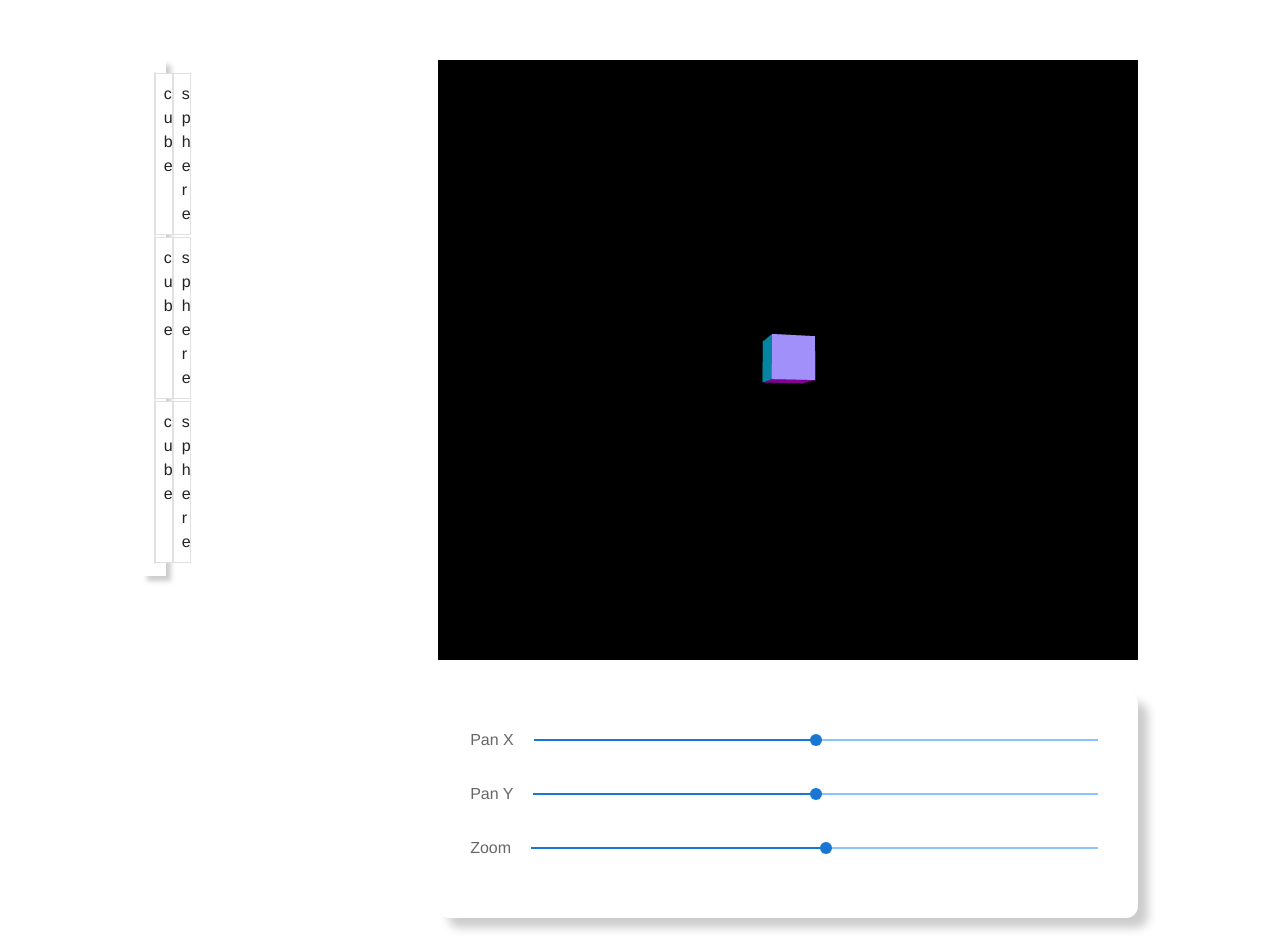
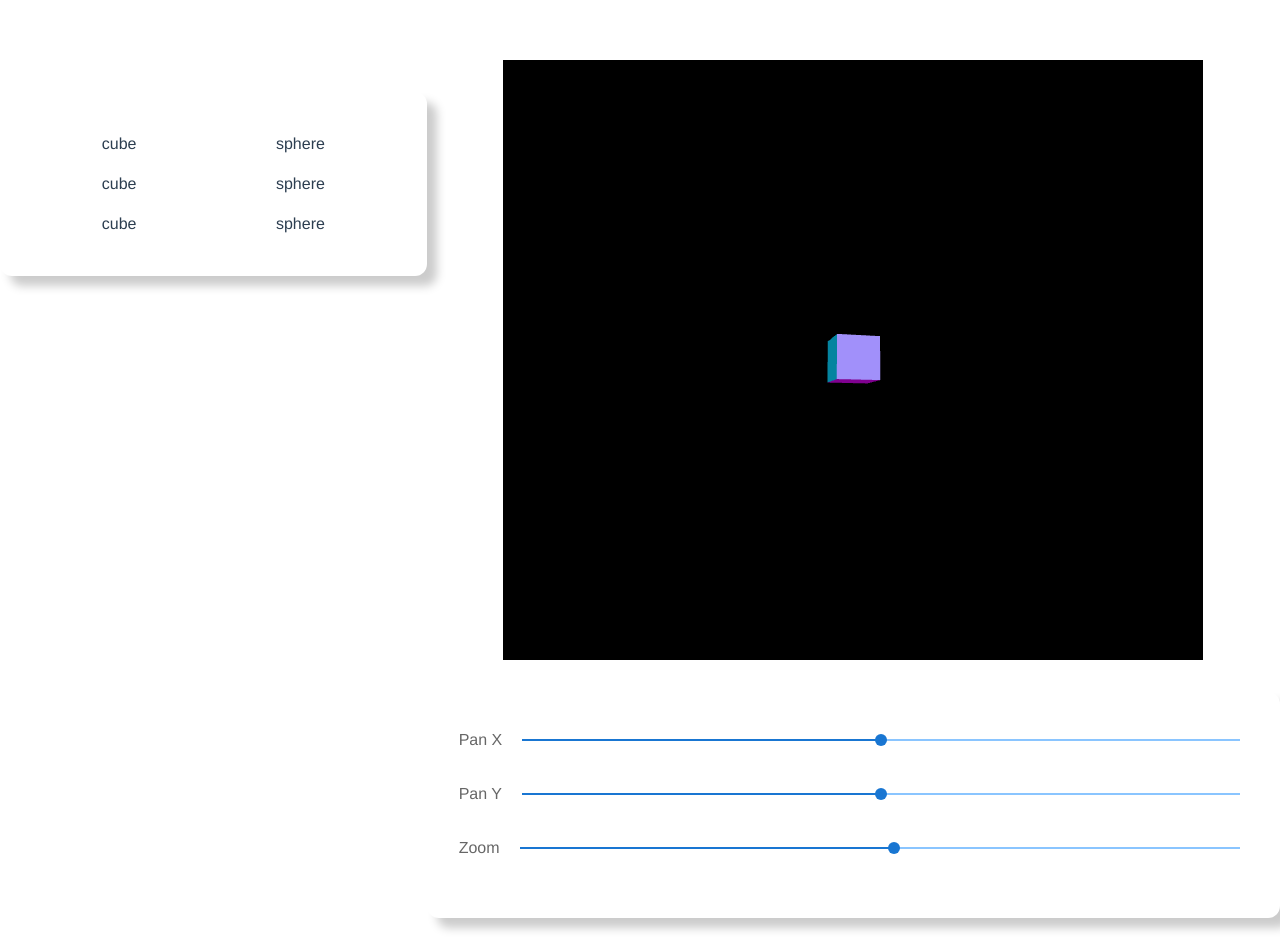
Before and after one commit to LuisPalominoTrevilla/gl-paint-3d, a Vue app: page / in a window 1280 px wide. Built offline with nearby package versions, Linux system fonts and the light colour scheme.

Commit message:
Flex arrangement

```diff
--- a/src/App.vue
+++ b/src/App.vue
@@ -2,7 +2,7 @@
   <v-app>
     <div class="main-container">
       <div class="left">
-        <geometry-toolbox/>
+        <geometry-toolbox />
       </div>
       <div class="center">
         <paint-canvas :cameraData="cameraData" />
@@ -15,7 +15,7 @@
 <script>
 import PaintCanvas from "./components/PaintCanvas";
 import CameraToolbox from "./components/CameraToolbox";
-import GeometryToolbox from './components/GeometryToolbox';
+import GeometryToolbox from "./components/GeometryToolbox";
 import "./styles/index.scss";
 
 export default {
@@ -23,7 +23,7 @@ export default {
   components: {
     PaintCanvas,
     CameraToolbox,
-    GeometryToolbox,
+    GeometryToolbox
   },
   data() {
     return {
@@ -53,11 +53,13 @@ export default {
 
   .center {
     display: flex;
+    flex: 2;
     flex-direction: column;
+    align-items: center;
     justify-content: space-around;
   }
   .left {
-    width: 1%;
+    flex: 1;
   }
 }
 </style>
--- a/src/components/CameraToolbox.vue
+++ b/src/components/CameraToolbox.vue
@@ -1,5 +1,5 @@
 <template>
-  <div class="card">
+  <div class="card camera-toolbox">
     <v-slider v-model="panX" min="-100" max="100" label="Pan X"></v-slider>
     <v-slider v-model="panY" min="-100" max="100" label="Pan Y"></v-slider>
     <v-slider v-model="zoom" min="-100" max="100" label="Zoom"></v-slider>
@@ -48,3 +48,9 @@ export default {
   }
 };
 </script>
+
+<style lang="scss" scoped>
+.camera-toolbox {
+  width: 100%;
+}
+</style>
--- a/src/components/GeometryToolbox.vue
+++ b/src/components/GeometryToolbox.vue
@@ -1,22 +1,28 @@
 <template>
-    <v-container class="toolbox">
-            <v-card class="d-flex pa-0"
-            outlined
-            tiled
-            v-for="a in 3"
-            :key="a"
-            >
-                <v-card class="tool"
-                outlined
-                tile
-                >
-                    cube
-                </v-card>
-                <v-card class="tool"
-                outlined
-                tile>
-                    sphere
-                </v-card>
-            </v-card>
-    </v-container>
+  <div class="toolbox card">
+    <div class="tool-row" v-for="a in 3" :key="a">
+      <div class="tool">
+        cube
+      </div>
+      <div class="tool">
+        sphere
+      </div>
+    </div>
+  </div>
 </template>
+
+<style lang="scss" scoped>
+.toolbox {
+  display: flex;
+  flex-direction: column;
+}
+
+.tool-row {
+  display: flex;
+  justify-content: space-around;
+
+  .tool {
+    padding: 8px;
+  }
+}
+</style>
--- a/src/styles/index.scss
+++ b/src/styles/index.scss
@@ -4,15 +4,3 @@
   box-shadow: 10px 10px 10px rgb(204, 204, 204);
   padding: 2rem;
 }
-
-.toolbox{
-  width: 10rem;
-  box-shadow: 5px 5px 5px rgb(204, 204, 204);
-  display:flex;
-  flex-direction: column;
-}
-
-.tool{
-  flex:1;
-  padding: 8px;
-}
```
